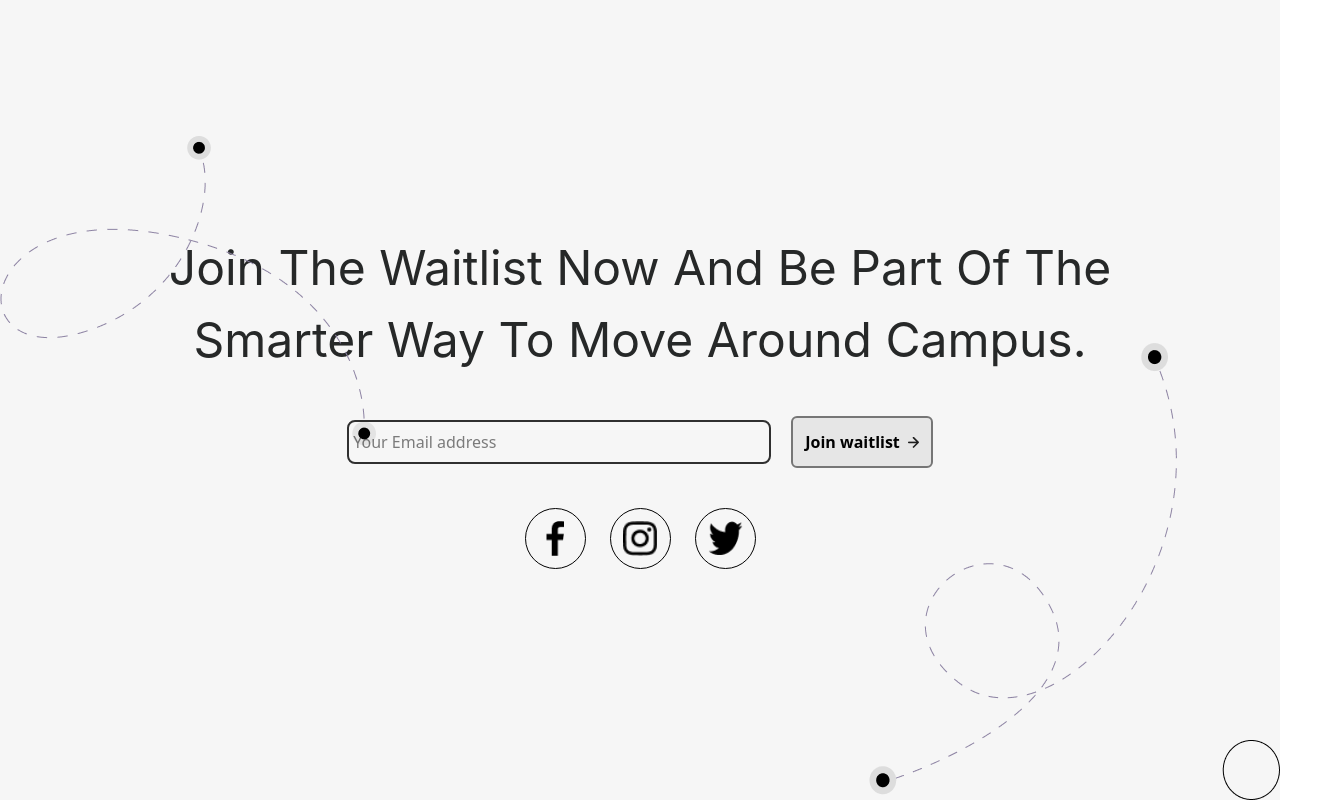
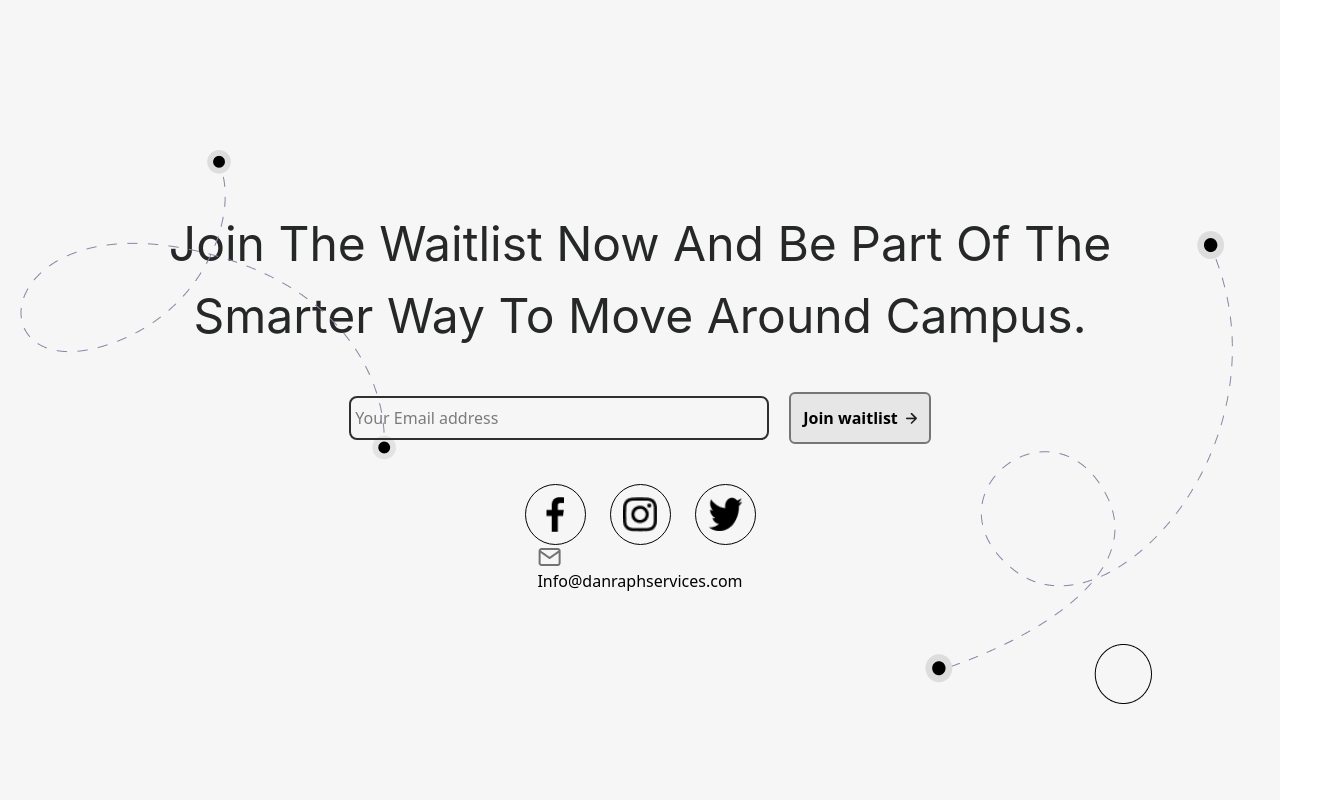
Before and after one commit to Danraph-Technologies/Danraph-waitlist, a React (Vite) app in the folder waitlist/: page / in a window 1280 px wide. Shown: the part 2605-3405 px from the top of the page, 1336 px wide, since content can reach past the window. Built offline with nearby package versions, Linux system fonts and the light colour scheme.

Commit message:
feat(home): enhance UI and add contact information
- Import new mail image asset
- Adjust positions of decorative images
- Refine input field styling
- Add contact email with corresponding image

```diff
--- a/waitlist/src/page/home.jsx
+++ b/waitlist/src/page/home.jsx
@@ -30,6 +30,7 @@ import img27 from "../assets/twitter1.png";
 import img28 from "../assets/left.png"
 import img29 from "../assets/right.png";
 import img30 from "../assets/round.png";
+import img31 from "../assets/mail.png";
 
 function Home() {
   return (
@@ -289,9 +290,9 @@ function Home() {
       </div>
 
       <div className="bg-[#F6F6F6] mt-14 h-[80vh] relative  sm:h-[100vh] flex flex-col justify-center items-center ">
-        <img src={img28} alt="" className="absolute top-34 left-0"/>
-        <img src={img29} alt="" className="absolute bottom-0 right-0"/>
-        <img src={img30} alt="" className="absolute bottom-0 right-0"/>
+        <img src={img28} alt="" className="absolute top-[150px] left-5"/>
+        <img src={img29} alt="" className="absolute bottom-28 -right-14"/>
+        <img src={img30} alt="" className="absolute bottom-24 right-32"/>
         <h1 className="md:text-[48px] text-[25px] px-2 max-w-[980px] w-full text-center text-[#262828] font-display ">
           Join The Waitlist Now And Be Part Of The Smarter Way To Move Around
           Campus.
@@ -300,7 +301,7 @@ function Home() {
           <input
             type="email"
             placeholder="Your Email address"
-            className=" outline-0 relative md:w-[424px] sm:w-[380px] w-[210px]  py-2 px-1 border-2 border-[#303030] rounded-[8px] placeholder:black "
+            className=" outline-0 relative md:w-[420px] sm:w-[380px] w-[210px]  py-2 px-1 border-2 border-[#303030] rounded-[8px] placeholder:black "
           />
           <button className=" text-[12px] md:text-[16px] relative flex items-center gap-2 bg-[#E6E6E6] rounded-md px-3 md:py-3 py-2 border-2 border-[#767676] font-semibold hover:bg-[#767676] transition-all duration-300 cursor-pointer ">
             Join waitlist
@@ -324,6 +325,11 @@ function Home() {
             <img src={img27} alt="" />
           </div>
         </div>
+
+        <div>
+          <img src={img31} alt="" />
+          <p>Info@danraphservices.com</p>
+        </div>
       </div>
     </div>
   );
```
